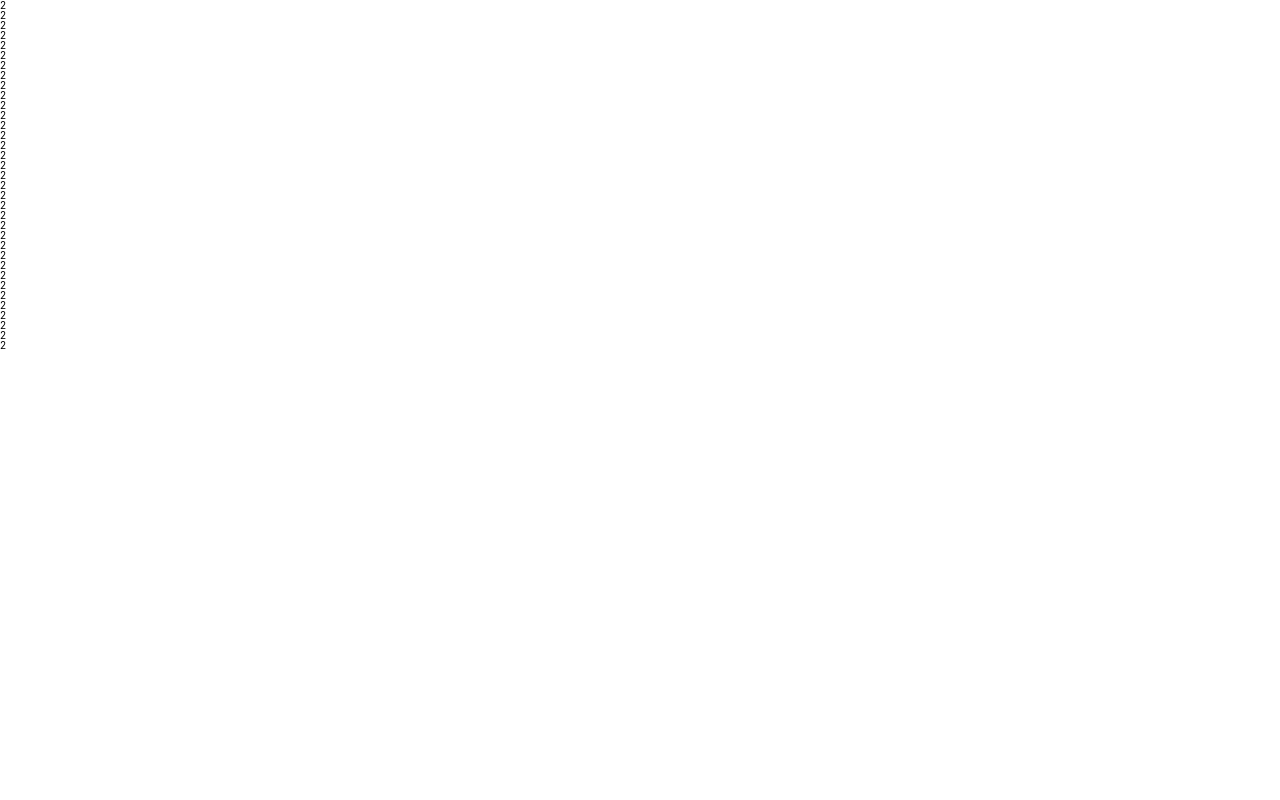
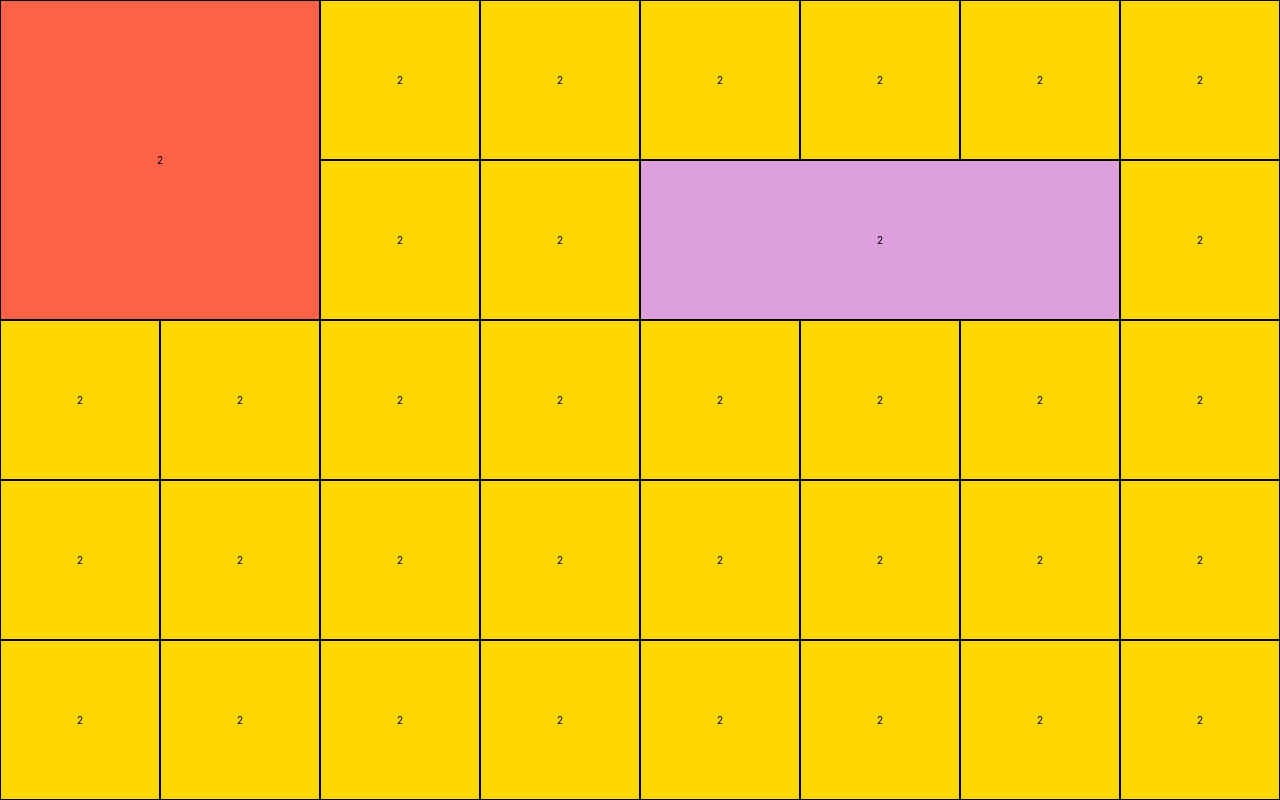
Before and after one commit to brizism/number_facts, a website: page public/index.html in a window 1280 px wide. Drawn offline with Linux system fonts and the light colour scheme.

Commit message:
add styles to grid

```diff
--- /dev/null
+++ b/public/scss/components/_grid.scss
@@ -0,0 +1,26 @@
+.grid {
+  width: 100%;
+  height: 100vh;
+  display: grid;
+  grid-template-columns: repeat(8, minmax(10%, 1fr));
+  grid-template-rows: repeat(5, minmax(10%, 1fr));
+
+  &__item {
+    display: flex;
+    justify-content: center;
+    align-items: center;
+    background: gold;
+    border: 1px solid black;
+
+    &:nth-child(1) {
+      grid-column: span 2;
+      grid-row: span 2;
+      background: tomato;
+    }
+
+    &:nth-child(10) {
+      grid-column: span 3;
+      background: plum;
+    }
+  }
+}
```
Also changed, not shown: public/css/styles.css.
